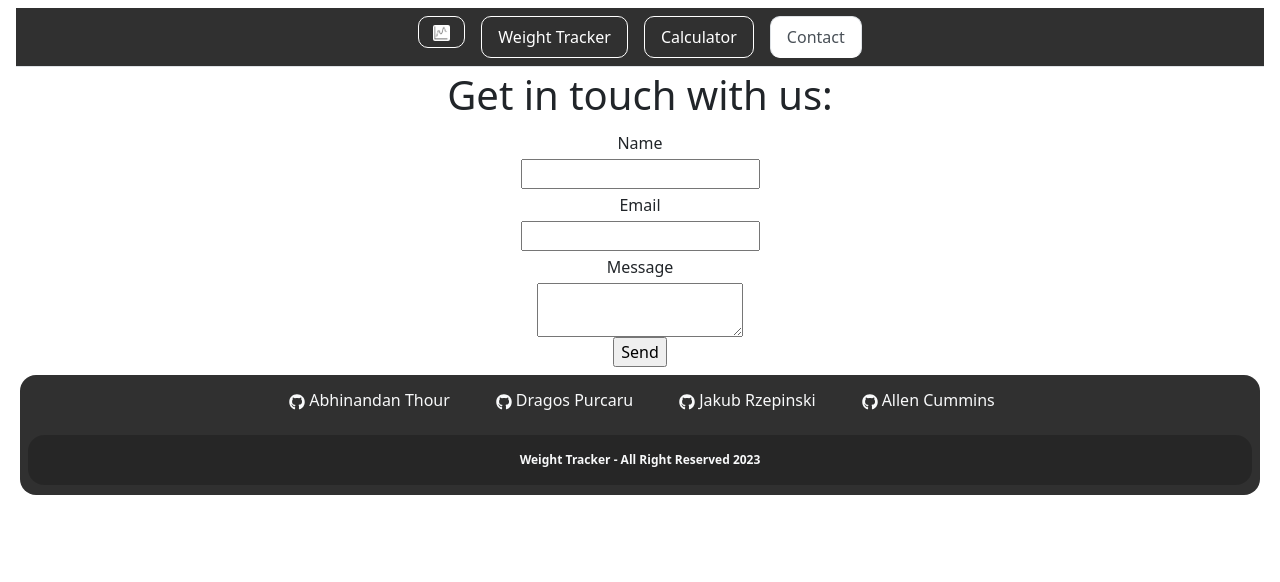
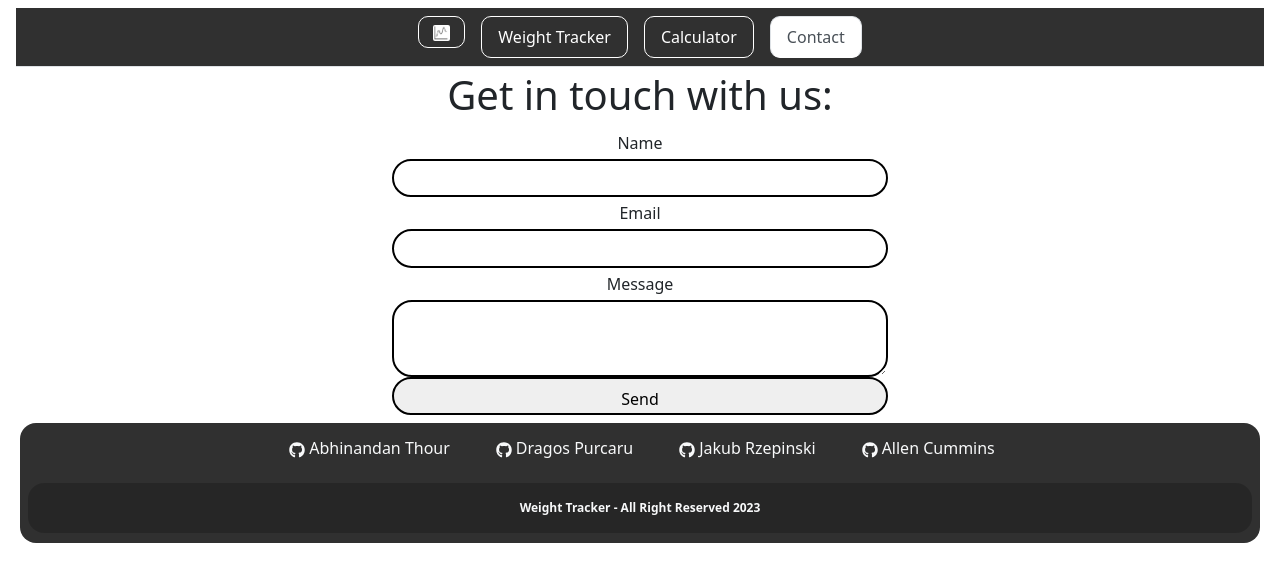
Before and after one commit to Bh00fie/Weight-Tracker, a React (Create React App) app: page /contact in a window 1280 px wide. Shown: the top 582 px of the page. Built offline with nearby package versions, Linux system fonts and the light colour scheme.

Commit message:
created styling for input and textarea

```diff
--- a/src/components/pages/contactUs.css
+++ b/src/components/pages/contactUs.css
@@ -8,3 +8,18 @@ form {
 form, h1 {
     text-align: center;
 }
+
+input, textarea {
+    width: 40%;
+    height: 3vw;
+    border-radius: 20px;
+    border: 2px solid black;
+    padding: 1vh;
+}
+
+textarea {
+    height: 6vw;
+    max-height: 6vw;
+    min-height: 6vw;
+
+}
```
